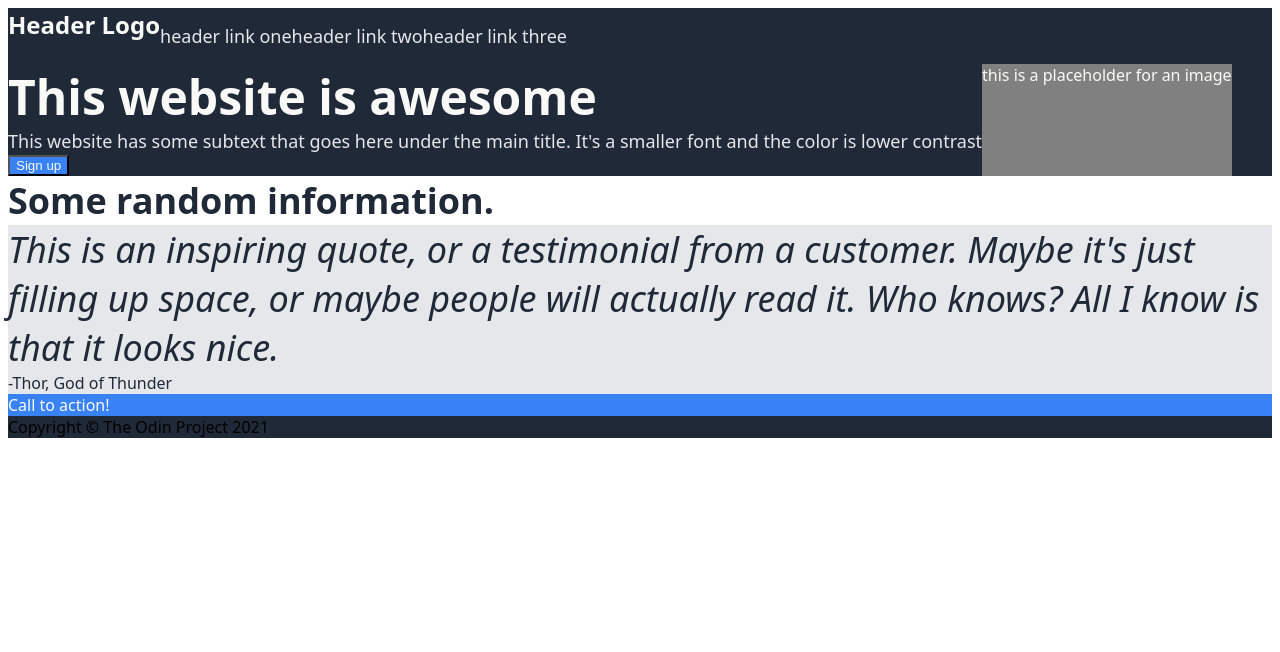
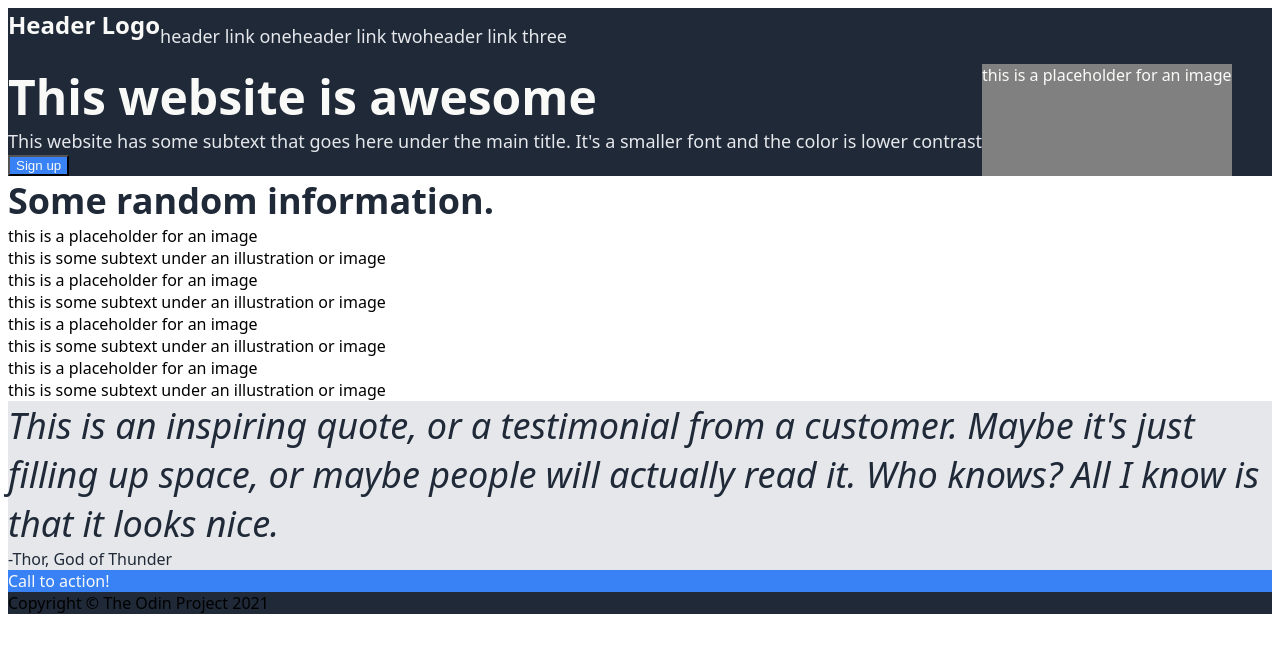
Before and after one commit to oretnace/landing-page, a plain HTML site: page index.html in a window 1280 px wide. Drawn offline with Linux system fonts and the light colour scheme.

Commit message:
Split information section into header and items

```diff
--- a/index.html
+++ b/index.html
@@ -36,8 +36,48 @@
             </div>
         </div>
     </div>
-    <div class="information-header">
-        Some random information.
+    <div class="information">
+        <div class="information-header">
+            Some random information.
+        </div>
+        <div class="information-items">
+            <div class="item-container">
+                <div class="item-image">
+                    this is a placeholder for an image
+                </div>
+                <div class="item-text">
+                    this is some subtext under
+                    an illustration or image
+                </div>
+            </div>
+            <div class="item-container">
+                <div class="item-image">
+                    this is a placeholder for an image
+                </div>
+                <div class="item-text">
+                    this is some subtext under
+                    an illustration or image
+                </div>
+            </div>
+            <div class="item-container">
+                <div class="item-image">
+                    this is a placeholder for an image
+                </div>
+                <div class="item-text">
+                    this is some subtext under
+                    an illustration or image
+                </div>
+            </div>
+            <div class="item-container">
+                <div class="item-image">
+                    this is a placeholder for an image
+                </div>
+                <div class="item-text">
+                    this is some subtext under
+                    an illustration or image
+                </div>
+            </div>
+        </div>
     </div>
     <div class="quote">
         <div class="quote-text">
```
